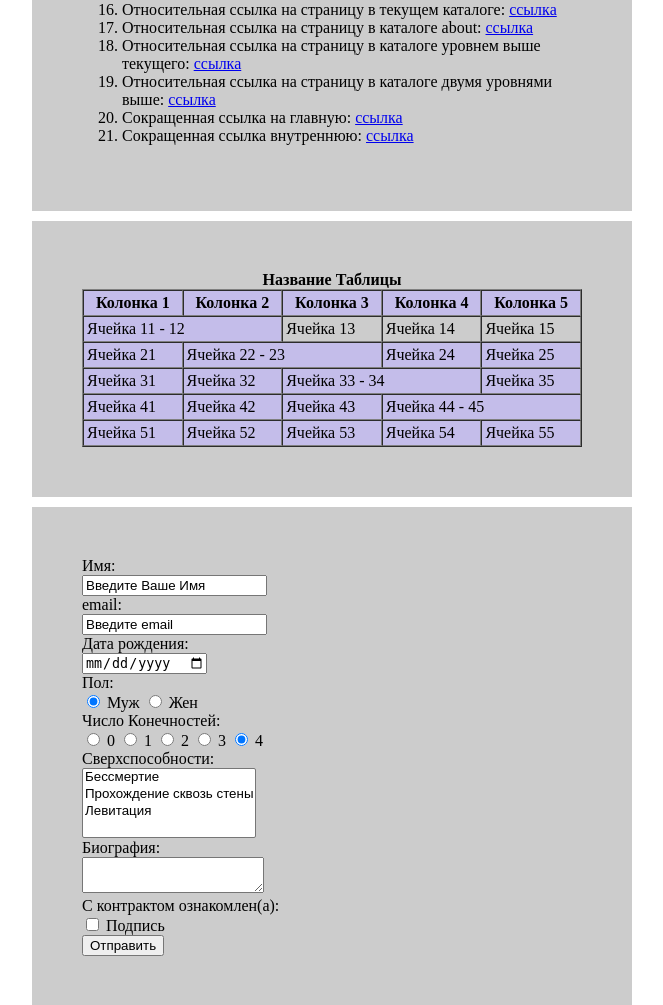
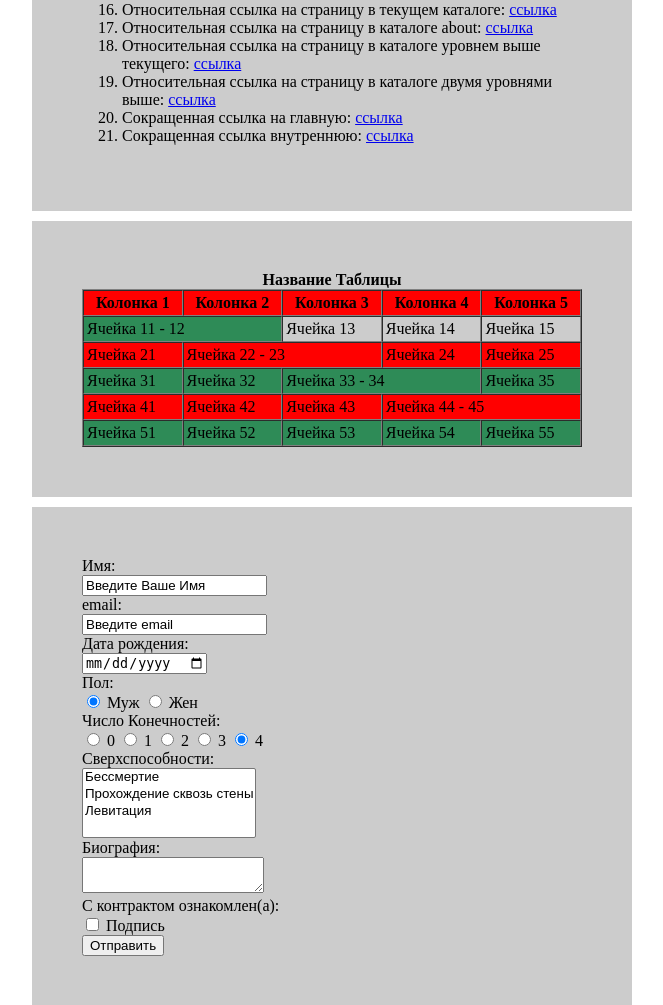
Before and after one commit to NikitaDemyanenko1922/nikitademyanenko1922.github.com, a PHP site: page /css/ZprimerK.html in a window 1280 px wide. Shown: the part 1187-2192 px from the top of the page, without its empty margins (228-891 px from the left). Run offline with PHP 8.4, Linux system fonts and the light colour scheme.

Commit message:
Update style.css

```diff
--- a/css/style.css
+++ b/css/style.css
@@ -63,11 +63,11 @@
 
 
 #nechet {/*нечётные ячейки*/
-    background-color: #c1b9f3c2;
+    background-color: red;
 }
 
 #chet { /*чётные ячейки*/
-    background-color: #c1b9f3c2;
+    background-color: seagreen;
 }
 
 #footer {
```
